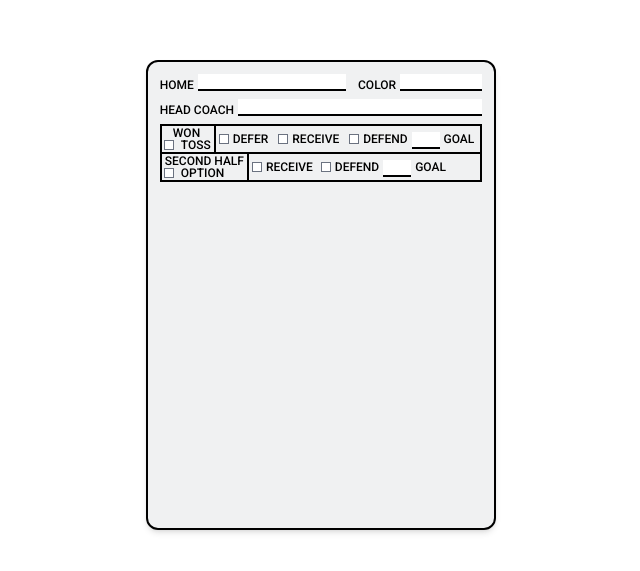
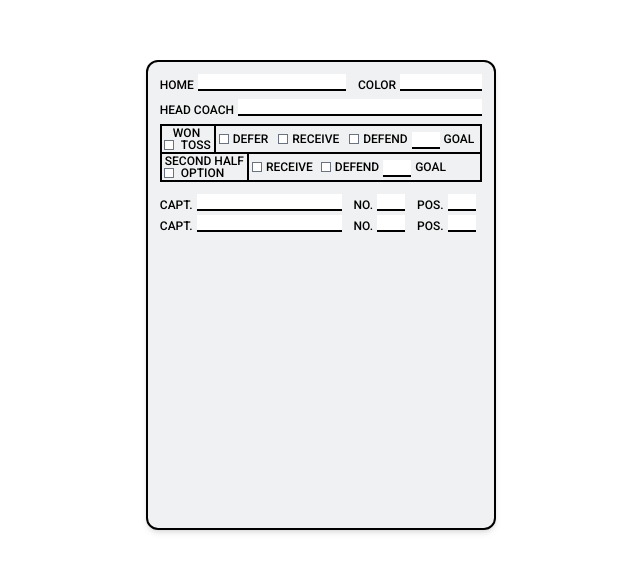
Before and after one commit to harvanchik/football-game-card, a website: page index.html in a window 1280 px wide. Shown: the part 105-676 px from the top of the page, without its empty margins (319-959 px from the left). Drawn offline with nearby package versions, Linux system fonts and the light colour scheme.

Commit message:
added team captain inputs

```diff
--- a/assets/styles/tailwind.css
+++ b/assets/styles/tailwind.css
@@ -10,7 +10,7 @@
   span,
   label,
   input[type='text'] {
-    @apply mt-auto select-none whitespace-nowrap font-sans text-xs font-medium uppercase leading-none;
+    @apply mt-auto font-sans text-xs font-medium leading-none uppercase select-none whitespace-nowrap;
   }
 
   input[type='text'] {
--- a/index.html
+++ b/index.html
@@ -5,7 +5,7 @@
     <meta
       name="viewport"
       content="width=device-width, initial-scale=1.0, viewport-fit=cover" />
-    <title>TailwindCSS Static Site Template</title>
+    <title>Football Game Card</title>
     <link rel="stylesheet" href="./assets/styles/styles.css" />
     <!-- START: Scripts -->
     <script
@@ -15,7 +15,8 @@
   </head>
 
   <body>
-    <section class="flex h-screen w-full items-center justify-center">
+    <!-- START: Game Card -->
+    <section class="flex items-center justify-center w-full h-screen">
       <div
         class="flex h-[4.9in] w-[3.65in] flex-col space-y-2 rounded-xl border-2 border-black bg-gray-500/10 p-3 shadow-md">
         <!-- START: Team Info -->
@@ -23,7 +24,7 @@
           <div class="flex flex-row space-x-3">
             <div
               x-data="{ isHome: true }"
-              class="flex w-3/5 flex-row space-x-1">
+              class="flex flex-row w-3/5 space-x-1">
               <label
                 @click="isHome = !isHome"
                 for="team"
@@ -31,7 +32,7 @@
                 class="cursor-pointer"></label>
               <input id="team" type="text" class="input" />
             </div>
-            <div class="flex w-2/5 flex-row space-x-1">
+            <div class="flex flex-row w-2/5 space-x-1">
               <label for="color">COLOR</label>
               <input id="color" type="text" class="input" />
             </div>
@@ -44,7 +45,7 @@
         <!-- END: Team Info -->
 
         <!-- START: Coin Toss -->
-        <div class="flex w-full flex-col">
+        <div class="flex flex-col w-full">
           <!-- START: First Row -->
           <div class="flex flex-row">
             <!-- START: Won Toss -->
@@ -127,7 +128,7 @@
               }"
               class="relative ml-[-2px] mt-[-2px] flex w-full flex-row items-center space-x-1 border-2 border-black p-[3px]">
               <!-- START: Options -->
-              <div class="5 item-center flex flex-row space-x-2">
+              <div class="flex flex-row space-x-2 5 item-center">
                 <div class="flex flex-row items-center space-x-1">
                   <input id="receive-2" type="checkbox" x-model="isReceive" />
                   <label for="receive-2" class="m-0 mb-[-1px]">RECEIVE</label>
@@ -146,7 +147,37 @@
           <!-- START: Second Row -->
         </div>
         <!-- END: Coin Toss -->
+
+        <!-- START: Team Captains -->
+        <div x-data class="flex flex-col space-y-1">
+          <template x-for="i in 2">
+            <li class="flex flex-row space-x-3">
+              <div class="flex flex-row space-x-1">
+                <label for="captain-1">CAPT.</label>
+                <input id="captain-1" type="text" class="input" />
+              </div>
+              <div class="flex flex-row space-x-1">
+                <label for="number-1">NO.</label>
+                <input
+                  id="number-1"
+                  type="text"
+                  class="input !w-7 appearance-none text-center"
+                  maxlength="2" />
+              </div>
+              <div class="flex flex-row space-x-1">
+                <label for="position-1">POS.</label>
+                <input
+                  id="position-1"
+                  type="text"
+                  class="input !w-7 text-center"
+                  maxlength="2" />
+              </div>
+            </li>
+          </template>
+        </div>
+        <!-- END: Team Captains -->
       </div>
     </section>
+    <!-- END: Game Card -->
   </body>
 </html>
```
Also changed, not shown: assets/styles/styles.css.
